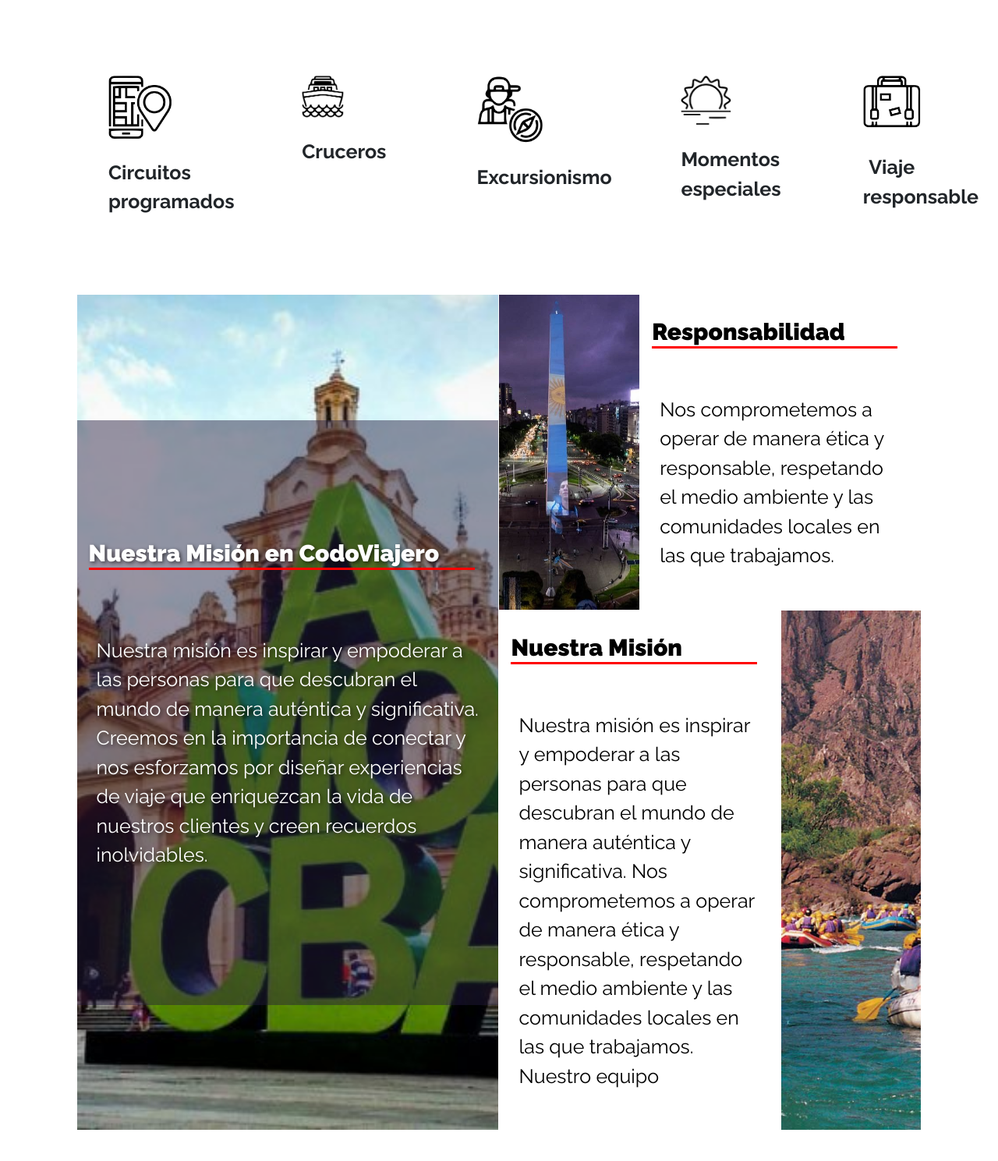
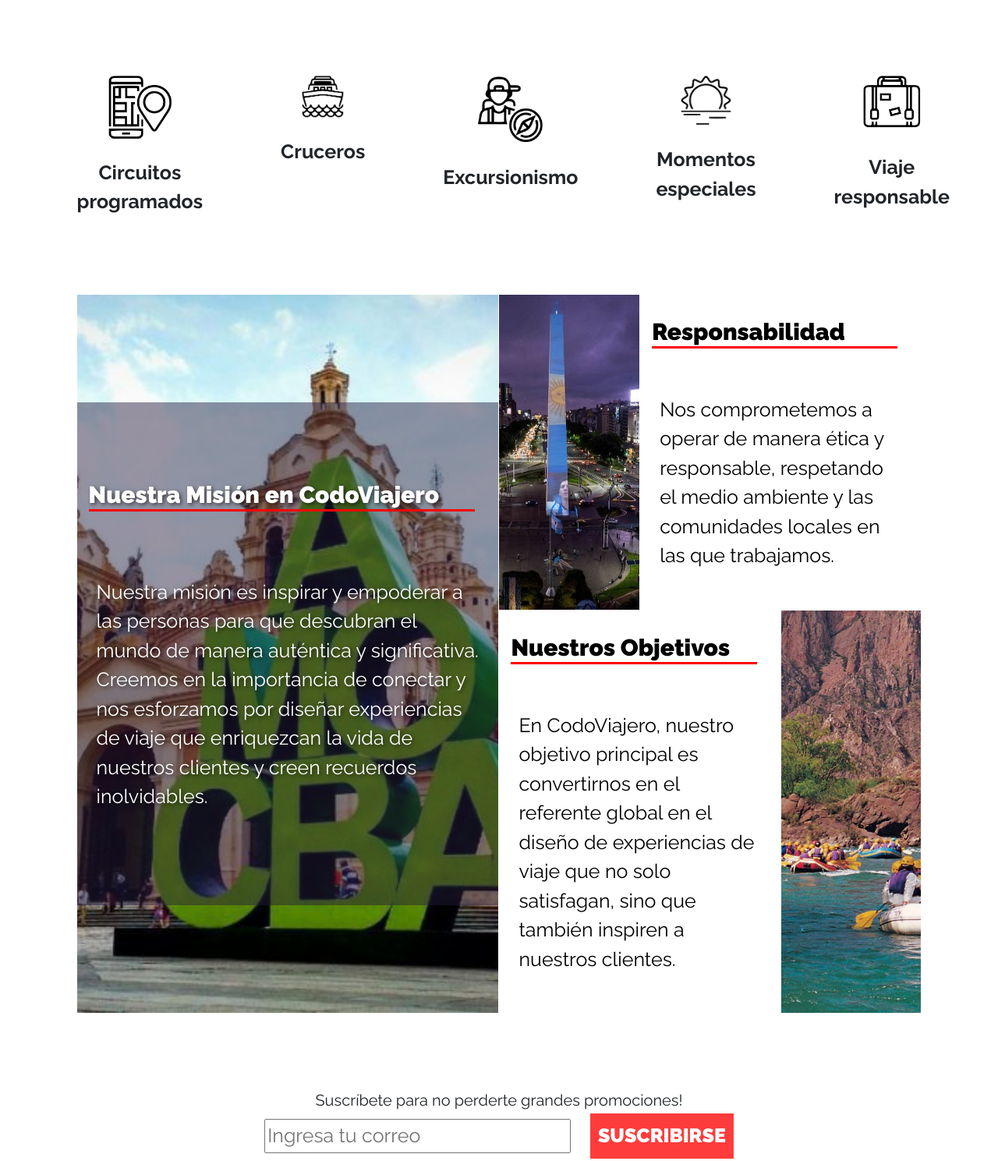
Before and after one commit to romina888/AgenciaDeViajes, a plain HTML site: page nosotros.html in a window 1280 px wide. Shown: the part 1198-2687 px from the top of the page at 78% size. Drawn offline with nearby package versions, Linux system fonts and the light colour scheme.

Commit message:
Arreglar texto

```diff
--- a/css/nosotros.css
+++ b/css/nosotros.css
@@ -148,8 +148,8 @@
 .contenedor-iconos>div{
     display: flex;
     flex-direction: column;
+    align-items: center;
     gap: 1em;
-
     width: 50%;
 }
 .contenedor-iconos>div>span{
--- a/nosotros.html
+++ b/nosotros.html
@@ -101,10 +101,9 @@
           </div>
 
           <div class="cell-2-1 card-texto">
-            <h3>Nuestra Misión</h3>
+            <h3>Nuestros Objetivos</h3>
             <p>
-              Nuestra misión es inspirar y empoderar a las personas para que descubran el mundo de manera auténtica y significativa. Nos comprometemos a operar de manera ética y responsable, respetando el medio ambiente y las comunidades locales en las que trabajamos. Nuestro equipo
-            </p>
+              En CodoViajero, nuestro objetivo principal es convertirnos en el referente global en el diseño de experiencias de viaje que no solo satisfagan, sino que también inspiren a nuestros clientes.             </p>
           </div>
 
           <div class="img-estilo"></div>
@@ -113,7 +112,7 @@
         <div class="contenedor-suscripcion">
           <h2>Suscríbete para no perderte grandes promociones!</h2>
           <form class="subscription-form">
-            <label for="email">Correo Electrónico:</label>
+            <label for="emailInput">Correo Electrónico:</label>
             <input class="cell-2-1" type="email" id="emailInput" name="email" placeholder="Ingresa tu correo" required>
             <button onclick="validarEmail()" type="submit">Suscribirse</button>
           </form>
```
Also changed, not shown: index.html (+1 -1 lines).
